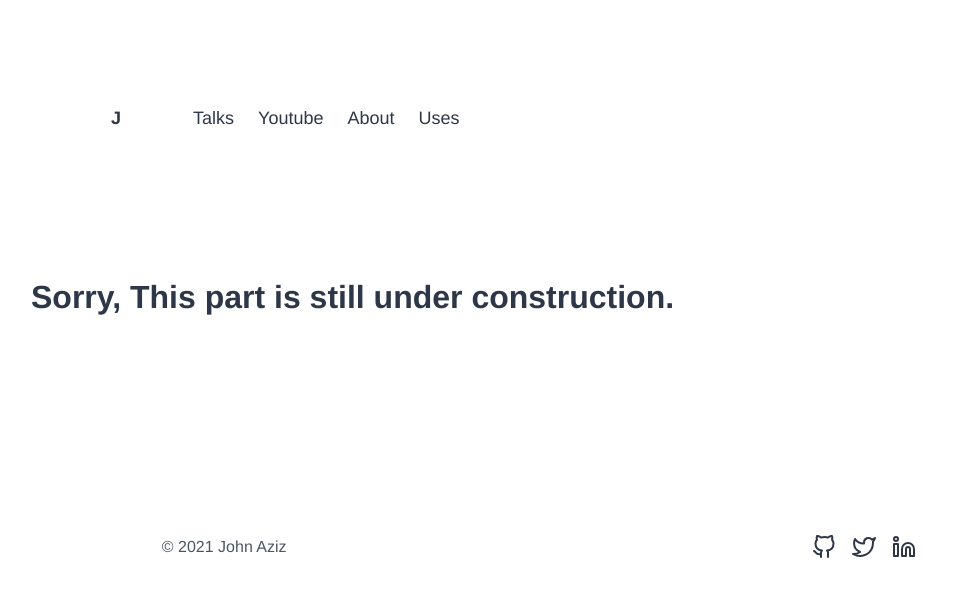
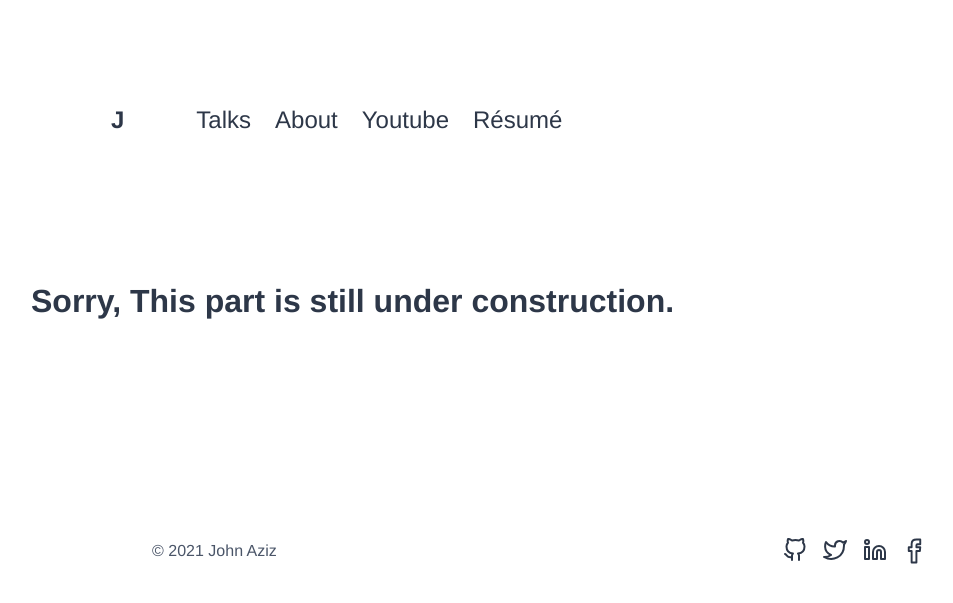
Before and after one commit to John0Isaac/Personal-Web-Site, a Flask app: page /about in a window 1280 px wide. Shown: the top 603 px of the page, without its empty margins (97-1050 px from the left). Run offline with Flask 2, Linux system fonts and the light colour scheme; some libraries are stand-ins or nearby versions.

Commit message:
Update main.html

```diff
--- a/templates/layouts/main.html
+++ b/templates/layouts/main.html
@@ -8,6 +8,20 @@
     <meta name="description" content="Personal Blog & Portfolio">
     <meta name="author" content="John Isaac">
     <meta name="viewport" content="width=device-width,initial-scale=1">
+    <meta name="description" content="Developer, writer, and maker. Obsessed with creating exceptional, high-quality, content and applications." />
+    <meta name="twitter:card" content="summary_large_image" />
+    <meta name="twitter:site" content="@john00isaac" />
+    <meta name="twitter:creator" content="@john00isaac" />
+    <meta property="og:url" content="https://johnaziz.com" />
+    <meta property="og:type" content="website" />
+    <meta property="og:title" content="john Aziz - Microsoft Student Ambassador" />
+    <meta property="og:description" content="Developer, writer, and maker. Obsessed with creating exceptional, high-quality, content and applications." />
+    <meta property="og:image" content="https://johnaziz.com/static/img/banner.png" />
+    <meta property="og:image:alt" content="John Aziz - Microsoft Student Ambassador" />
+    <meta property="og:image:width" content="1280" />
+    <meta property="og:image:height" content="720" />
+    <meta property="og:locale" content="en_IE" />
+    <link rel="canonical" href="https://johnaziz.com" />
     <!-- /meta -->
 
     <!-- styles -->
@@ -46,14 +60,15 @@
     <div>
         <div class="text-primary bg-primary py-20">
             <!-- Header -->
-            <header class="hidden w-inline mx-auto max-w-screen-xl s-px-12 h-24 overflow-hidden top-0 bg-primary z-10">
-                <nav class="px-10 lg-px-32 lg-px-48 mt-auto h-full flex space-x-12 items-center justify-start text-primary" aria-label="Main Navigation"><a href="/" aria-label="Website logo, go back to homepage." class="ml-4 text-lg font-medium">J</a>
-                    <ul class="hidden s-flex flex-grow items-center space-x-6  text-lg">
+            <header class="w-inline mx-auto max-w-screen-xl s-px-12 h-24 top-0 bg-primary z-10">
+                <nav class="px-10 lg-px-32 lg-px-48 mt-auto h-full flex space-x-12 items-center justify-start text-primary" aria-label="Main Navigation"><a href="/" aria-label="Website logo, go back to homepage." class="ml-4 text-2xl font-medium">J</a>
+                    <ul class="s-flex flex-grow items-center space-x-6 w-text-2xl text-lg">
                         <li></li>
                         <li><a href="/talks">Talks</a></li>
+                        <li><a href="/about">About</a></li>
                         <li><a href="https://www.youtube.com/channel/UCJwxtw-l_nibkU54ZbVW8xw" target="_blank">Youtube</a></li>
-                        <li><a href="/about">About</a></li>
-                        <li><a href="/uses">Uses</a></li>
+                        <li><a href="/resume">Résumé</a></li>
+
                     </ul>
                 </nav>
             </header>
@@ -86,6 +101,12 @@
                         <circle cx="4" cy="4" r="2"></circle>
                     </svg>
                 </a>
+                <a class="mx-2" href="https://www.facebook.com/john0isaac" target="_blank" rel="nofollow noopener noreferrer">
+                    <svg xmlns="http://www.w3.org/2000/svg" width="23" height="26" viewBox="0 0 24 24" fill="none" stroke-width="2" stroke-linecap="round" stroke-linejoin="round" stroke="currentColor">
+                        <title>Facebook</title>
+                        <path d="M9 8h-3v4h3v12h5v-12h3.642l.358-4h-4v-1.667c0-.955.192-1.333 1.115-1.333h2.885v-5h-3.808c-3.596 0-5.192 1.583-5.192 4.615v3.385z"></path>
+                    </svg>
+                </a>
             </div>
         </footer>
     </div>
```
